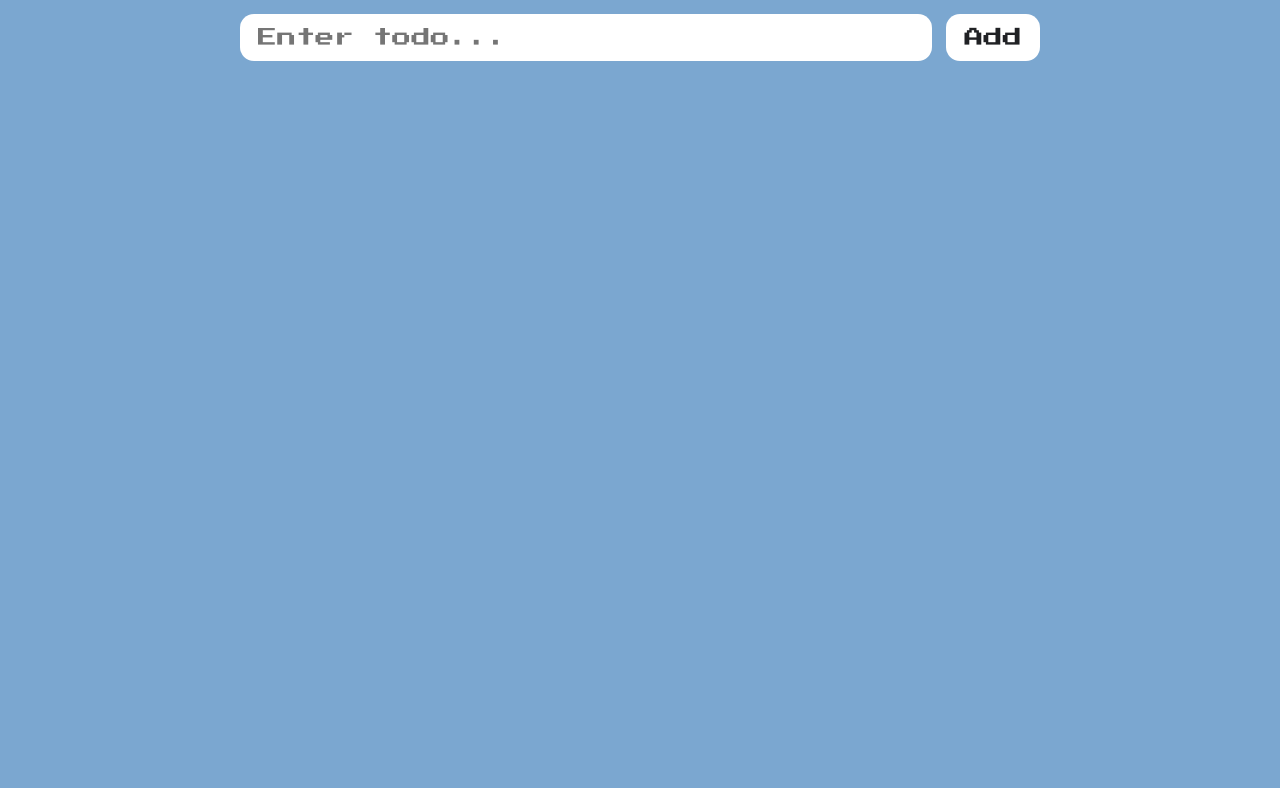
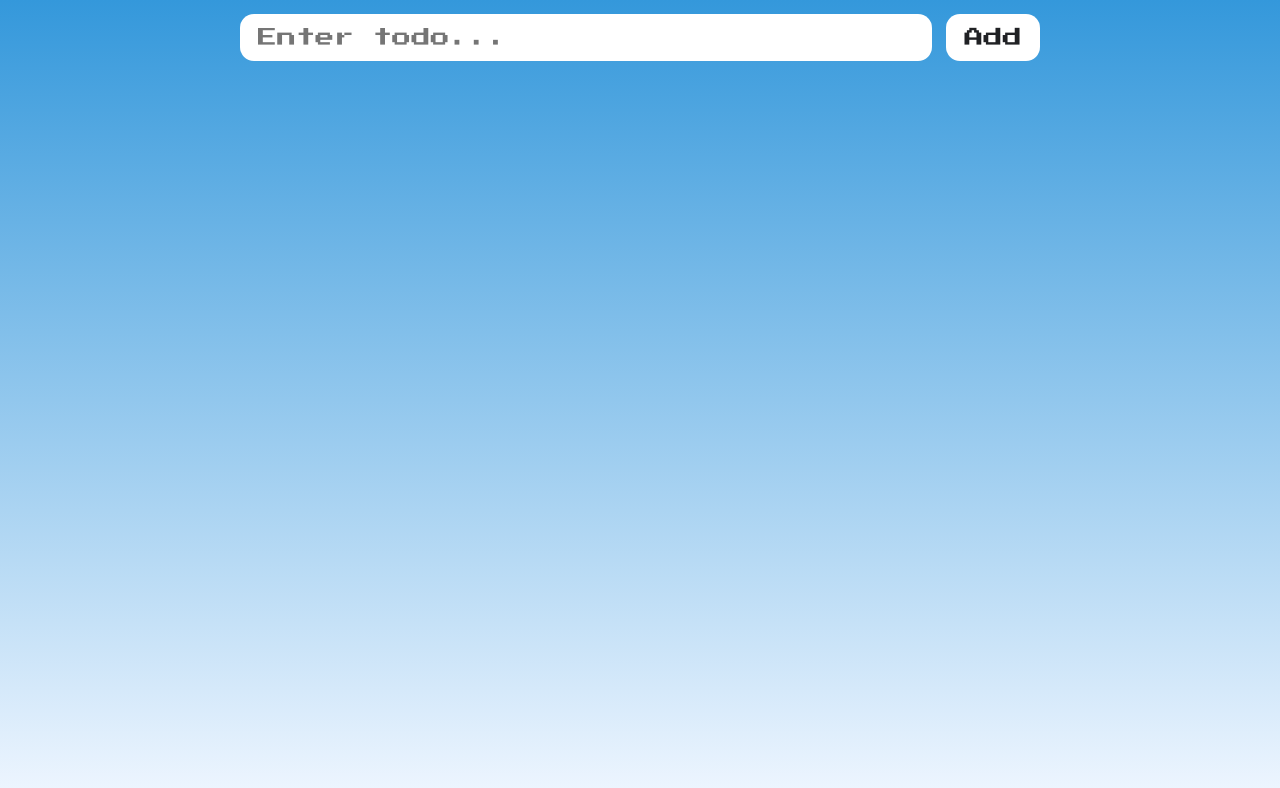
Before and after one commit to HancerMercede/TodoApp, a React (Vite) app: page / in a window 1280 px wide. Shown: the top 788 px of the page. Built offline with nearby package versions, Linux system fonts and the light colour scheme.

Commit message:
adding a gradient to the background color of the app

```diff
--- a/src/index.css
+++ b/src/index.css
@@ -19,8 +19,7 @@ button {
   display: flex;
   flex-direction: column;
   padding: 14px;
-  background: #7ba7d0;
-  /*#eff6ff; */
+  background: linear-gradient(to bottom, #3498DB, #eff6ff);
   gap: 14px;
 }
 
```
